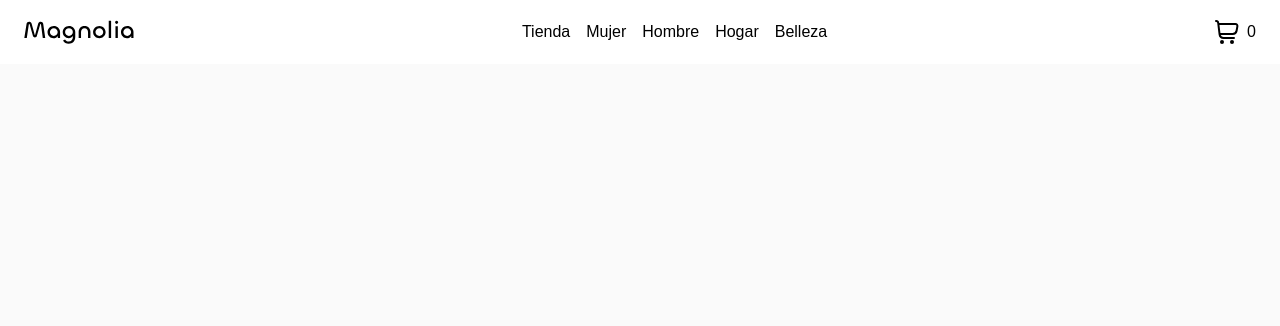
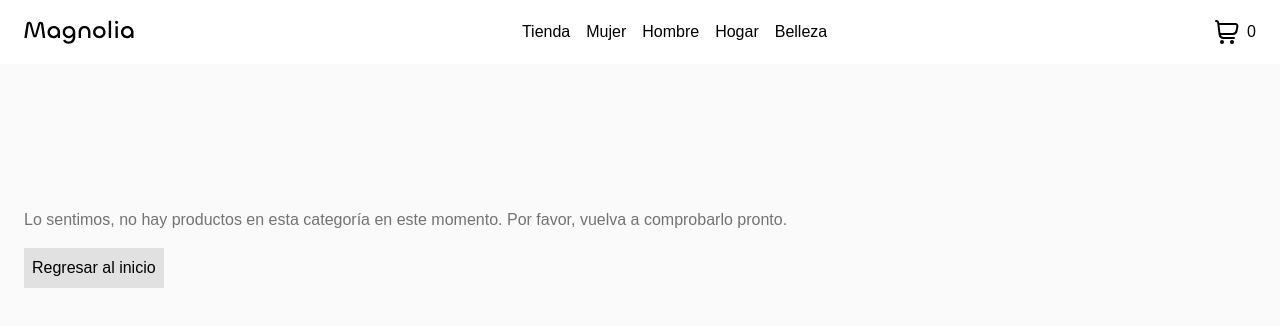
Before and after one commit to brandonpaldom/ch-ecommerce-react, a React (Create React App) app: page /category/beauty in a window 1280 px wide. Shown: the top 326 px of the page. Built offline with nearby package versions, Linux system fonts and the light colour scheme; a web font is replaced by a local one.

Commit message:
Improved interface for categories without products

```diff
--- a/src/components/ItemCount.jsx
+++ b/src/components/ItemCount.jsx
@@ -6,7 +6,7 @@ function ItemCount({ stock, initial }) {
   const [count, setCount] = useState(initial);
 
   function onAdd() {
-    if (count <= stock) console.log(`Añadiendo ${count} al carrito`);
+    if (count <= stock) console.log(`Añadiste ${count} al carrito`);
   }
 
   return (
@@ -40,7 +40,6 @@ function ItemCount({ stock, initial }) {
         Agregar al carrito
       </button>
       <button
-        onClick={onAdd}
         className={`${
           stock === 0 && 'opacity-20'
         } w-full bg-black p-2 text-white`}
--- a/src/components/ItemDetail.jsx
+++ b/src/components/ItemDetail.jsx
@@ -42,7 +42,7 @@ function ItemDetail({ item }) {
         <div className="flex flex-col gap-2">
           <img src={TruckIcon} alt="" width={16} />
           <p className="text-[0.875rem] text-neutral-500">
-            Envíos de 2 a 5 días hábiles en nuestros itemos. *
+            Envíos de 2 a 5 días hábiles en nuestros productos. *
           </p>
         </div>
         <div className="flex flex-col gap-2">
--- a/src/components/ItemListContainer.jsx
+++ b/src/components/ItemListContainer.jsx
@@ -1,7 +1,7 @@
 import { useState, useEffect } from 'react';
 import ItemList from './ItemList';
 import { getFetch } from '../helpers/getFetch';
-import { useParams } from 'react-router-dom';
+import { Link, useParams } from 'react-router-dom';
 
 function ItemListContainer() {
   const [products, setProducts] = useState([]);
@@ -10,6 +10,8 @@ function ItemListContainer() {
   const { categoryId } = useParams();
 
   useEffect(() => {
+    setLoading(true);
+
     if (categoryId) {
       getFetch()
         .then((response) =>
@@ -30,6 +32,17 @@ function ItemListContainer() {
   return (
     <div className="p-6">
       <ItemList items={products} loading={loading} />
+      {products.length === 0 && (
+        <div className="grid h-[320px] w-full grid-cols-1 place-content-center gap-4">
+          <p className="text-neutral-500">
+            Lo sentimos, no hay productos en esta categoría en este momento. Por
+            favor, vuelva a comprobarlo pronto.
+          </p>
+          <Link to="/" className="w-max bg-black/10 p-2">
+            Regresar al inicio
+          </Link>
+        </div>
+      )}
     </div>
   );
 }
```
